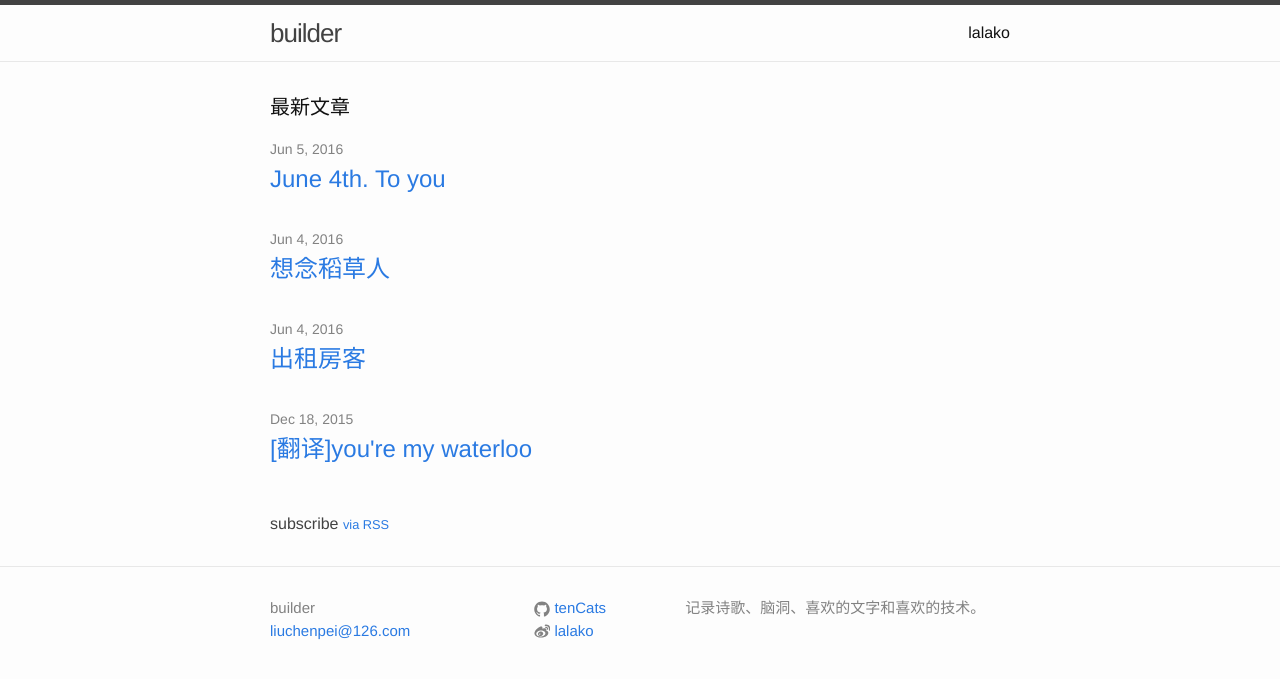
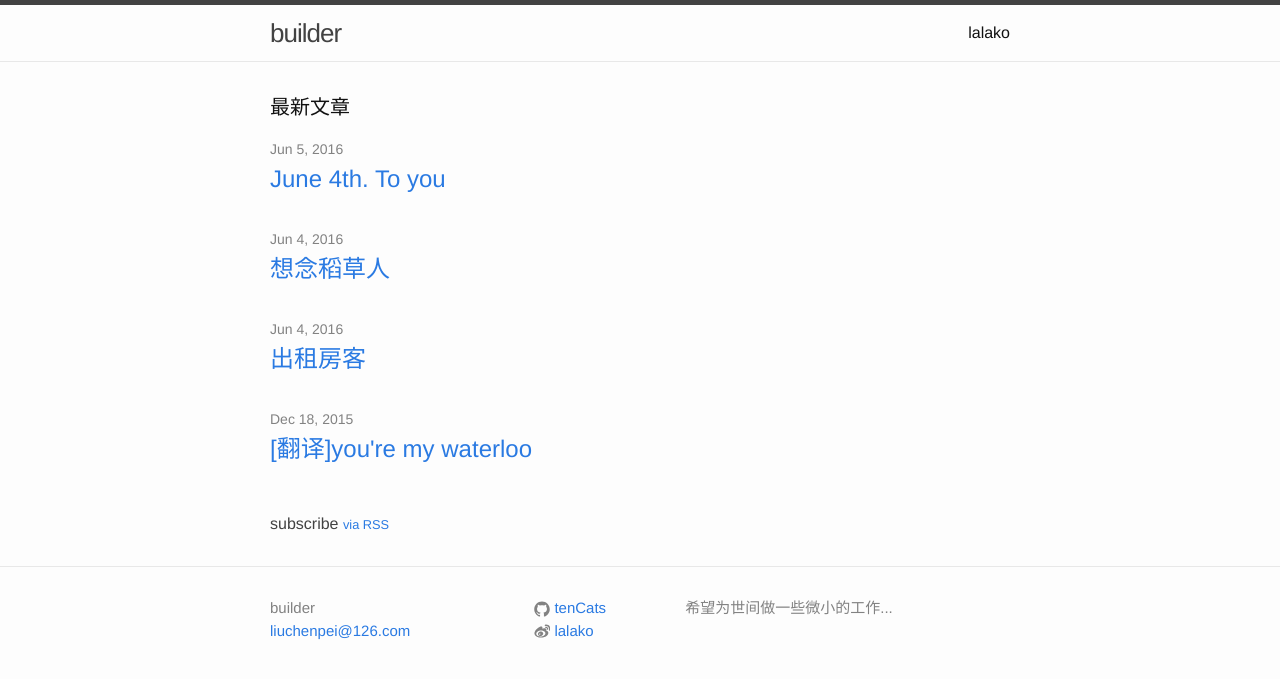
Before and after one commit to tenCats/tenCats.github.io, a Jekyll site: the page built from index.html, in a window 1280 px wide. Shown: the top 679 px of the page. Built offline with Jekyll 4.4.1, drawn with Linux system fonts in a browser that asks for light colours.

Commit message:
a little work

```diff
--- a/_config.yml
+++ b/_config.yml
@@ -2,7 +2,7 @@
 title: builder
 email: liuchenpei@126.com
 description: > # this means to ignore newlines until "baseurl:"
-  记录诗歌、脑洞、喜欢的文字和喜欢的技术。
+  希望为世间做一些微小的工作...
 baseurl: "" # the subpath of your site, e.g. /blog/
 url: "http://tenCats.github.io" # rotocol for your site
 weibo_username: lalako
```
